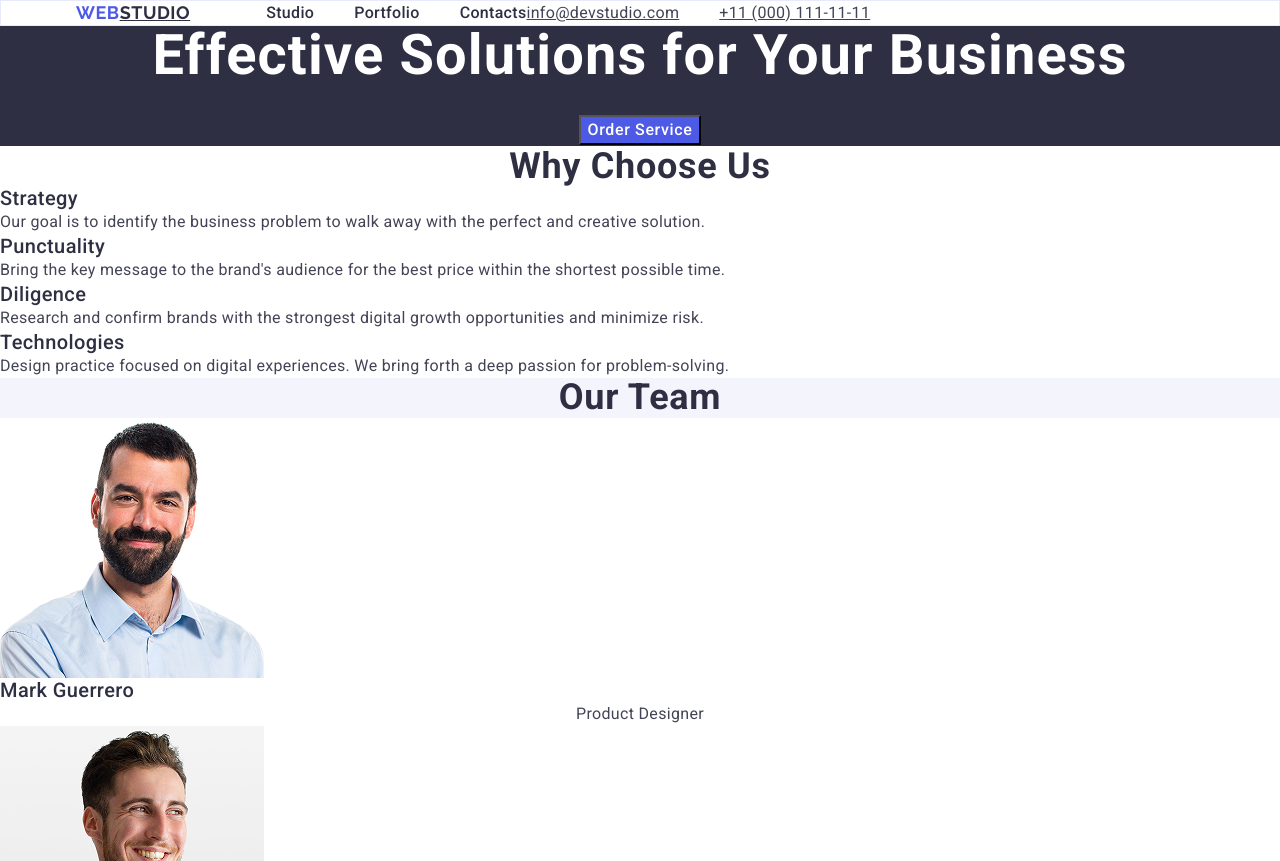
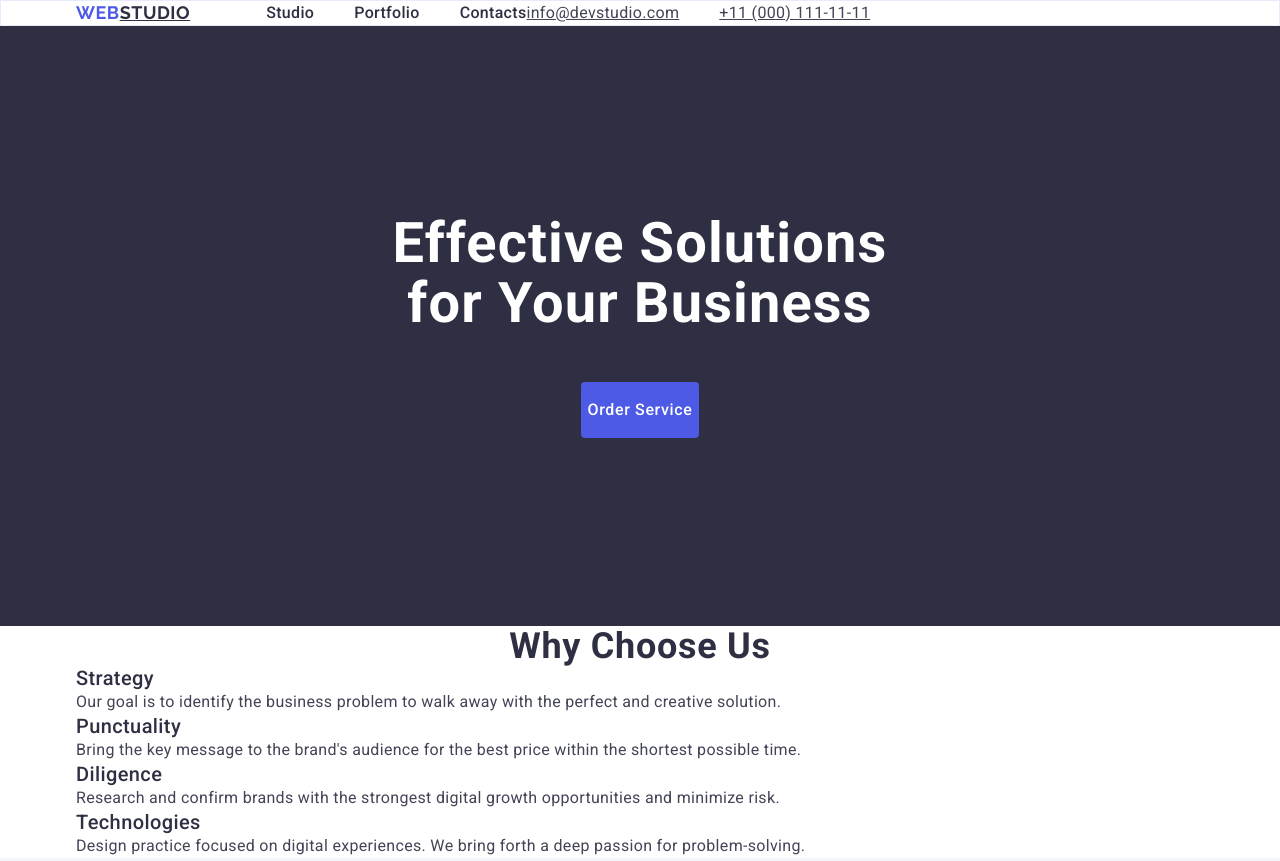
Before and after one commit to replikduplik/goit-markup-hw-03, a plain HTML site: page index.html in a window 1280 px wide. Shown: the top 861 px of the page. Drawn offline with nearby package versions, Linux system fonts and the light colour scheme.

Commit message:
section-hero style and html.

```diff
--- a/css/style.css
+++ b/css/style.css
@@ -162,9 +162,25 @@ p {
 	line-height: 60px;
 	letter-spacing: 0.02em;
 	color: #ffffff;
+	padding: 188px 0;
+}
+
+.hero-title {
+	line-height: 1.07;
+	letter-spacing: 0.02em;
+	color: #ffffff;
+	max-width: 496px;
+	margin: 0 auto;
 }
 
 .hero-button {
+	display:block;
+	margin: 0 auto;
+	margin-top: 48px;
+	text-align: center;
+	border-radius: 4px;
+	border:none;
+	height: 56px;
 	background: #4d5ae5;
 	font-family: 'Roboto', sans-serif;
 	font-weight: 500;
--- a/index.html
+++ b/index.html
@@ -54,11 +54,14 @@
 		<main>
 			<!-- Section-1-->
 			<section class="hero">
-				<h1 class="hero-title">Effective Solutions for Your Business</h1>
-				<button type="button" class="hero-button">Order Service</button>
+				<div class="container">
+					<h1 class="hero-title">Effective Solutions for Your Business</h1>
+					<button type="button" class="hero-button">Order Service</button>
+				</div>
 			</section>
 			<!-- Section-2-->
-			<section>
+			<section class="our-features">
+				<div class="container">
 				<h2>Why Choose Us</h2>
 				<ul>
 					<li>
@@ -90,6 +93,7 @@
 						</p>
 					</li>
 				</ul>
+			</div>
 			</section>
 			<!-- Section-3-->
 			<section class="our-team">
```
